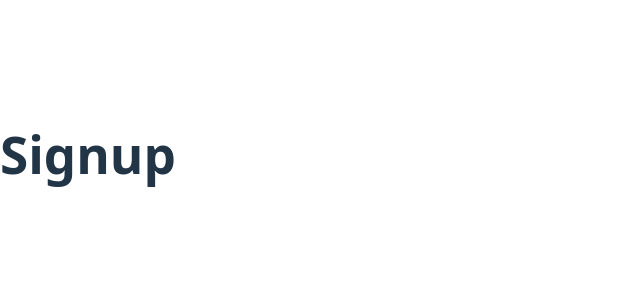
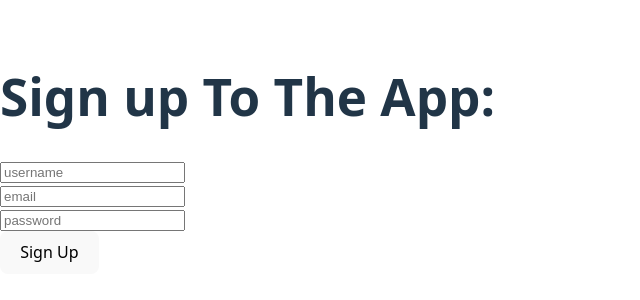
Before and after one commit to Rabab28/frontend_LibroManager_project, a React (Vite) app: page /signup in a window 1280 px wide. Shown: the part 246-546 px from the top of the page, without its empty margins (0-640 px from the left). Built offline with nearby package versions, Linux system fonts and the light colour scheme.

Commit message:
Create api.js and add handelSubmit function

```diff
--- /dev/null
+++ b/src/lib/api.js
@@ -0,0 +1,7 @@
+function setTokens(access,refresh) {
+    // Save the access and refrech tokens to local storage
+    if (access) localStorage.setItem('access_token', access)
+    if (refresh) localStorage.setItem('refresh_token', refresh)
+}
+
+export {setTokens}
--- a/src/pages/Signup.jsx
+++ b/src/pages/Signup.jsx
@@ -1,9 +1,64 @@
 import React from 'react'
+import {useState} from 'react'
+import axios from 'axios'
+
+import { setTokens } from '../lib/api'
 
 function Signup() {
+
+    const [username,setUsername] = useState('')
+    const [password,setPassword] = useState('')
+    const [email,setEmail] = useState('')
+
+
+    async function handleSubmit(event) {
+        event.preventDefault()
+        try {
+            const response = await axios.post(
+                'http://127.0.0.1:8000/api/signup/',
+                {username,password,email}
+            )
+            console.log(response.data)
+            setTokens(response.data)
+        } catch (err) {
+            console.log(err)
+        }
+    }
+
+
   return (
     <div>
-        <h1>Signup</h1>
+        <h1>Sign up To The App: </h1>
+        <form onSubmit={handleSubmit}>
+            <div>
+                <input
+                    type = 'text'
+                    placeholder='username'
+                    name='username'
+                    onChange={event => setUsername(event.target.value)}
+                    value={username}
+                />
+            </div>
+            <div>
+                <input
+                    type = 'text'
+                    placeholder='email'
+                    name='email'
+                    onChange={event => setEmail(event.target.value)}
+                    value={email}
+                />
+            </div>
+            <div>
+                <input
+                    type = 'password'
+                    placeholder='password'
+                    name='password'
+                    onChange={event => setPassword(event.target.value)}
+                    value={password}
+                />
+            </div>
+            <button type='submit'>Sign Up</button>
+        </form>
     </div>
   )
 }
```
